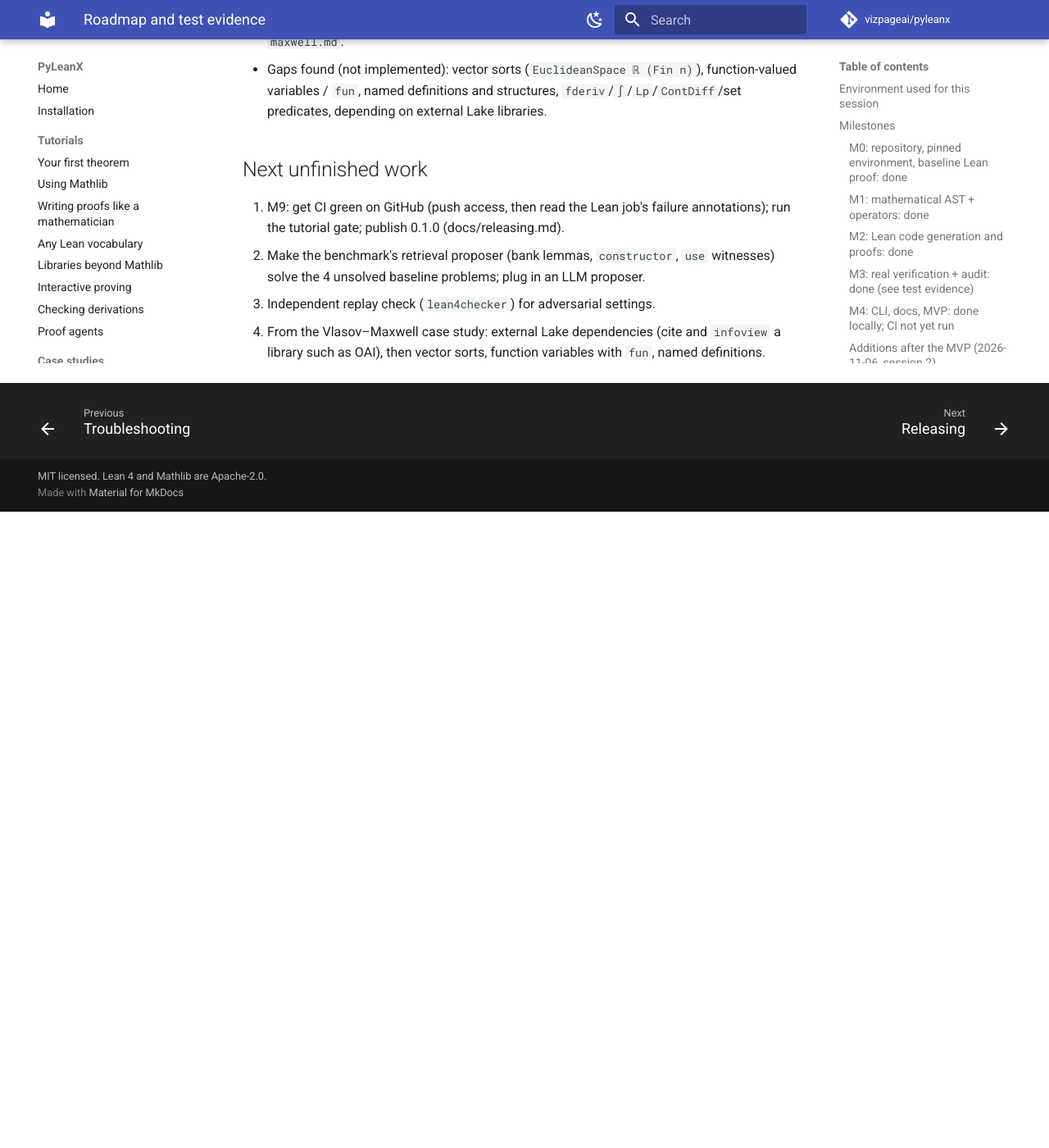
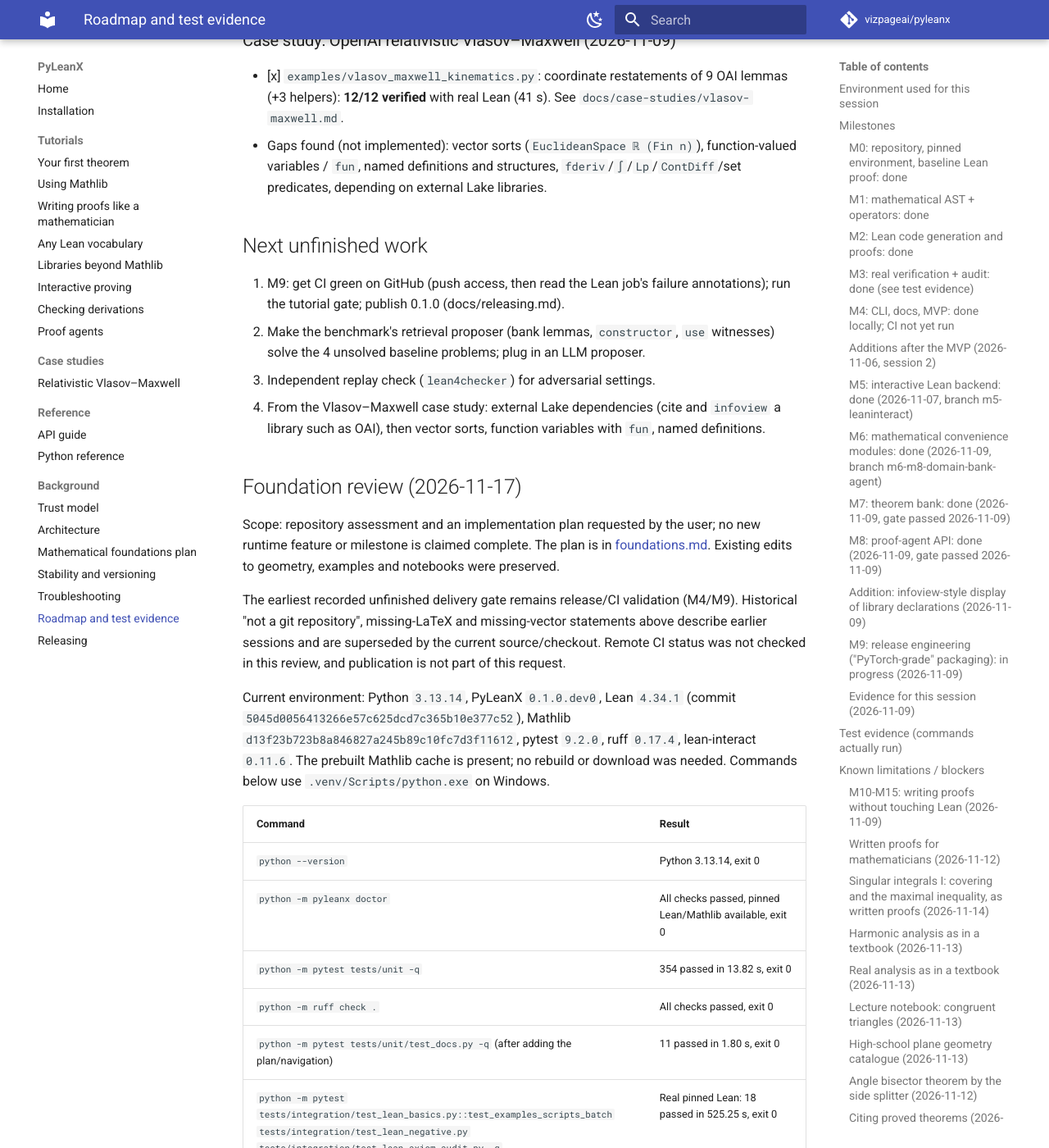
Before and after one commit to vizpageai/pyleanx, an MkDocs documentation site: the page built from docs/roadmap.md, in a window 1280 px wide and 1400 px high, scrolled down 19010 px. Shown: the whole window at 82% size. Built offline with MkDocs 1.6.1 and Material for MkDocs 9.7.7, drawn with Linux system fonts in a browser that asks for light colours; comment, search, counter and statistics services are not loaded; before the commit the page ends 19634 px from its top, so only the background shows below that; part of the change alters nothing that is shown; some of the changed text lies outside the part shown.

Commit message:
docs: plan mathematical foundations and textbook authoring

````diff
--- /dev/null
+++ b/docs/foundations.md
@@ -0,0 +1,255 @@
+# Plan: reusable mathematical foundations and textbook authoring
+
+Review date: 2026-11-17. This is a proposed implementation sequence, not a claim that
+the proposed APIs or domain coverage already exist. Local checks are recorded in
+[the roadmap](roadmap.md#foundation-review-2026-11-17).
+
+## Recommendation
+
+Build a common mathematical vocabulary and a chapter authoring layer on the existing
+verification engine. Prove that these work through small, reusable textbook chapters
+before expanding to more subjects. Keep Lean and Mathlib as the formal foundation;
+PyLeanX should supply the mathematical interface, conventions, explanations and reuse.
+
+The product goal is: an author states the objects and assumptions, writes intermediate
+mathematical claims, cites named results, and receives feedback at the failed step.
+They should not need to discover Lean declaration paths, supply instance arguments, or
+choose tactics for ordinary steps in a supported chapter. Arbitrary research mathematics
+will still require new vocabulary and formal proofs from library contributors.
+
+Use structured mathematical authoring first. A free-form English or LaTeX input layer
+can later propose structured statements for review. Neither English fluency nor a
+successful proof establishes that a translation expresses the author's intended theorem.
+
+## What the repository already provides
+
+| Existing component | Evidence in source | Build on it |
+|---|---|---|
+| Expression, binder and proof IR; deterministic Lean generation | `expr.py`, `types.py`, `binders.py`, `render/lean.py` | Preserve the translation and source maps |
+| Pinned batch verification, diagnostics, transitive axiom audit and caching | `backend/subprocess_backend.py`, `backend/audit.py`, `project.py` | Keep this as the final verification gate |
+| Written proof steps | `proofs.py`: `claim`, `chain`, `fix`, `choose`, `take`, `cases_on`, `induction_on`, `conclude` | Make these the primary authoring vocabulary |
+| Mathematical display and step explanations | `prose.py`, `render/latex.py`, `explain.py` | Render the same formal objects the checker consumes |
+| Definitions, structures and abstract parameters | `defs.py`, `types.py`: `type_param` | Support user-defined concepts and shared settings |
+| Citable theorem objects and persisted evidence | `proofs.py`: `TheoremRef`, `bank.py`, `serialize.py` | Reuse proof-carrying results across chapters |
+| Domain vocabulary and proved bridge facts | `algebra.py`, `numbers.py`, `analysis.py`, `geometry.py`, `complex_analysis.py`, `harmonic.py`, `realvar.py` | Consolidate and extend; do not replace working examples |
+| Declaration metadata and statement comparison | `bindings.py`, `faithful.py` | Seed curated bindings and check exact statements |
+
+The existing `readable_limit_sum.py` and `readable_group_abelian.py` examples already
+express recognisable mathematical arguments. The project is beyond a basic subprocess
+wrapper. However, examples and theorem-name catalogs do not yet establish comprehensive,
+consistent support for a domain.
+
+## Gaps that determine the architecture
+
+1. **Shared objects and conventions are fragmented.** For example, `realvar.set_of` and
+   `finset_of` construct types through a small Nat/Real/Int lookup; interval and set
+   helpers occur in several domain modules. General functions and products exist, but
+   general sets, maps between spaces, measures and subspaces need a coherent public
+   interface that domains can share.
+2. **Curated facts need richer contracts.** `_domain.lemma` currently returns a `Name`
+   with imports and a display label. Chapter authors also need the exact statement,
+   required assumptions, argument roles, conventions, aliases and coverage status.
+   Existing declaration export and statement comparison can supply part of this.
+3. **Routine proof automation is growing centrally.** `Justify._core` contains general
+   strategies alongside geometry-specific conversions and side-condition handling.
+   Separate reusable strategies and domain rules, with deterministic budgets and
+   understandable failures, before adding many more special cases.
+4. **A textbook is more than a theorem list.** Reusable chapter settings, numbered
+   definitions/results, references, draft status and document export need an explicit
+   document model. Theorem objects and the bank already provide much of the reuse layer.
+5. **Proof validity and readable evidence must stay connected.** In the reviewed code,
+   `prose(thm, result)` uses a supplied result's `verified` field without checking that
+   the result belongs to the current theorem/proof. Add binding of displayed evidence
+   to an exact immutable verification snapshot. This is a presentation risk; this
+   review does not establish a bypass of the batch verifier.
+6. **Release evidence needs reconciliation.** The roadmap contains historical blockers
+   and superseded feature descriptions. M0–M4 have local implementation evidence, but
+   fresh-install/Linux CI acceptance remains recorded as unfinished. Close those gates
+   before treating broader domain coverage as a stable foundation.
+
+## Architecture to converge on
+
+```mermaid
+flowchart TD
+    A[Chapter: definitions, assumptions, theorem statements, proof steps]
+    B[Domain vocabulary, named facts and mathematical conventions]
+    C[Shared objects: sets, functions, structures, spaces and measures]
+    D[Existing expression and proof IR with stable source identifiers]
+    E[Deterministic Lean generation]
+    F[Pinned Lean check and transitive axiom audit]
+    G[Evidence bound to theorem and proof snapshot]
+    H[Textbook display, failed-step feedback and reusable theorem bank]
+    A --> B --> C --> D --> E --> F --> G --> H
+    A --> D
+    B --> D
+```
+
+Do not build a second mathematical foundation or a dependent-type checker in Python.
+Shared descriptors record syntax, roles, scopes and conventions. Lean remains
+responsible for elaboration, implicit arguments, instance synthesis and proof checking.
+
+### Shared mathematical objects
+
+Extend the current descriptors with compositional constructors for sets and finite sets
+of arbitrary supported element types, maps, indexed families and subspaces. Reuse
+`Fn`, `Prod`, `Fin`, lambdas and big operators where possible. Add generic membership,
+subset, image, preimage, union/intersection and extensional equality operations.
+
+Next support explicit mathematical settings: a scalar field, vector space over that
+field, normed/inner-product space, topological space, measurable space and measure.
+Start with tested concrete specialisations; introduce generic dependent settings only
+as the chapters require them. Preserve the underlying field and ambient space in the
+descriptor so a mathematical display cannot quietly erase them.
+
+Conventions must be visible in statements and documentation: real versus complex
+scalars, pointwise versus almost-everywhere equality, functions versus Lp equivalence
+classes, probability measure versus arbitrary measure, finite versus infinite sums,
+totalised division, and Mathlib's definitions of derivatives, logarithms and square roots.
+Do not silently add regularity or nonzero assumptions to make a proof succeed.
+
+### A contract for every domain pack
+
+A domain pack should contain:
+
+- Definitions and objects with stable PyLeanX identifiers and mathematical notation.
+- Curated facts with argument roles, exact formal statements, assumptions, import
+  closure, Lean declaration or shipped proof, and toolchain/Mathlib pins.
+- Proven bridges between textbook definitions and reusable Mathlib abstractions.
+- Scoped simplification/application rules, with deterministic order and resource budgets.
+- Runnable textbook chapters, reuse examples and deliberately invalid variants.
+- A coverage manifest distinguishing supported, experimental and unavailable concepts.
+
+For example, a named Cauchy–Schwarz fact must identify its scalar field, inner-product
+space and norm conventions; a search result should show those assumptions before it
+can be cited. A missing hypothesis becomes an explicit obligation. An exported Lean
+name existing is only a name check, not certification that a wrapper states the intended
+mathematical fact.
+
+Use statement comparison by definitional equality where appropriate. Where a textbook
+form is only logically equivalent to Mathlib's form, ship and check an equivalence or
+adapter theorem; do not weaken `same_statement_as` to accept arbitrary similarity.
+
+### Textbook authoring
+
+First wrap existing theorem/definition objects in a small document model with sections,
+scoped assumptions, labels, references and a dependency graph. Materialise section
+assumptions into every exported theorem; leaving a section must not leave hidden mutable
+context. Draft results can appear in a document, but cannot serve as proved citations.
+
+Keep the existing `pl.proof`, `pl.claim`, `pl.chain`, `pl.choose` and `pl.conclude` API.
+An initial chapter should read as: define a sequence; state its assumptions; choose an
+index from convergence; bound two errors; conclude by the triangle inequality. The
+author should cite a mathematical fact or an earlier result, not a Lean path.
+
+Output numbered definitions, lemmas, theorems and proofs to notebooks and HTML first;
+add Markdown/LaTeX export after the document model stabilises. Show the exact statement,
+all assumptions, proof obligations and evidence. Explanatory notes remain comments and
+must not receive an independent verification badge.
+
+### Mathematical feedback and automation
+
+Separate the current gap filler into core arithmetic/logical strategies and domain
+strategies. Each step has a goal, available hypotheses, cited facts, local definitions
+and a budget. Report failure as, for example, "Step 4 needs x ≠ 0 to divide by x" when
+that obligation comes from Lean; otherwise say the step was not proved and show the
+remaining obligation. Do not infer mathematical falsity from automation failure.
+
+Distinguish search hints from enforced dependencies. Today `because=` supplies useful
+facts, and earlier claims/global automation may also finish the step. Keep that default
+clear. A later teaching mode may restrict available facts, but must specify and audit
+its dependency boundary. `avoid=` is useful for selected exclusions; it is not a
+universal guarantee of pedagogical independence.
+
+## Domain order and concrete acceptance chapters
+
+Rows describe proposed coverage, not current completeness. A pack is ready only for
+the documented scope that passes its chapter tests.
+
+| Order | Domain | Foundational vocabulary | Acceptance chapter |
+|---|---|---|---|
+| 1 | Logic, sets and maps | Quantifiers, membership, subsets, images, injective/surjective maps, finite sums | Image/preimage laws and composition of injections, with reusable intermediate lemmas |
+| 2 | Algebra and elementary number theory | Existing numeric sorts and group/ring/field support; homomorphisms, divisibility, induction | Group cancellation; an elementary divisibility argument; a polynomial identity reused in an inequality |
+| 3 | Linear algebra | Vector spaces over an explicit field, linear maps, spans, bases, matrices, inner products | Cauchy–Schwarz implies the triangle inequality; then an orthogonal-projection estimate |
+| 4 | Real analysis and topology | Sequences, limits, continuity, compactness, differentiability, integration | Limit of a sum from ε–N; mean-value reasoning and a reusable Lipschitz bound |
+| 5 | Measure and probability | Sigma algebras, measures, integrability, a.e. predicates, random variables, expectation | Linearity of expectation and a Markov bound with all integrability/nonnegativity conditions |
+| 6 | Euclidean geometry | Existing points, lines, segments, angles and triangles; explicit nondegeneracy | Similarity, side splitter and Pythagoras, then a new theorem citing the chapter's objects |
+| 7 | Complex and harmonic analysis | Holomorphic functions, contours, Fourier conventions, Lp spaces | Reuse Cauchy's formula; reuse a proved Fourier/L2 result with explicit normalisation |
+| 8 | Differential equations and scientific estimates | Time-dependent functions, derivatives, norms, initial/boundary data, regularity | A scalar ODE energy estimate; a conditional stability bound with hypotheses exposed |
+
+Geometry already has substantial examples and can validate the pack contract alongside
+algebra; it need not wait for the analysis sequence. Probability depends on measure
+theory; scientific estimates depend on linear algebra and analysis. Statistical inference,
+manifolds, abstract algebra beyond the initial scope and PDE solution theories follow
+only when their prerequisites and pinned-library coverage are established.
+
+Units/dimensions and numerical error are separate scientific layers. Exact real algebra
+does not certify floating-point code or experimental models. If added, model quantities,
+unit conversions and approximation bounds explicitly, with their own acceptance tests.
+
+## Implementation sequence and gates
+
+These are proposed work packages after the current milestones, not retroactive changes
+to what M0–M8 mean. Each package should be delivered in scoped, reviewable commits;
+preserve existing notebooks and in-progress geometry work.
+
+| Package | Main work and likely touchpoints | Completion gate |
+|---|---|---|
+| F0: reconcile and protect the baseline | `docs/roadmap.md`, release workflow, `prose.py`, evidence/result interfaces | Confirm outstanding M0–M4/release checks; a stale or unrelated result cannot label another proof checked; actual Lean positives and audit negatives pass |
+| F1: common sets and maps | `types.py`, `terms.py`, binders, rendering, serialization; shared vocabulary module | Generic set/map chapter, canonical round trip and deterministic Lean; wrong element types and scope escape rejected by Python or Lean |
+| F2: domain fact contracts | `_domain.py`, `bindings.py`, `faithful.py`, bank metadata | Pilot algebra/analysis facts have exact statements and assumptions; changed pins invalidate metadata; wrong wrappers fail contract tests |
+| F3: reliable mathematical steps | Split `Justify` strategies; `explain.py`, source maps, domain rule registration | Existing readable examples retain behaviour; failures identify the mathematical step; measured cold/warm time and bounded search; false claims remain unverified |
+| F4: chapter authoring | New document model over `Theorem`/definitions/citations, prose/notebook views | Two sections share definitions; one theorem reuses another; assumptions do not leak; cycles/unproved citations fail; changed proofs invalidate displayed evidence |
+| F5: first complete packs | Logic/sets, algebra, linear algebra; use existing analysis/geometry as regression pilots | Each pack meets the contract, has multiple chained results and can be extended without editing the renderer or central gap filler |
+| F6: expand by prerequisites | Analysis, measure/probability, geometry, complex/harmonic analysis, scientific estimates | Each addition passes chapter, semantic-edge and reuse tests before being advertised |
+
+F1 and F2 set the common contracts; migrate representative existing helpers behind
+compatible aliases rather than rewrite every domain at once. F3 can then use those
+contracts, and F4 can compose them. Introduce a versioned structured Lean metadata/audit
+helper only when needed, tested against the current pins. Interactive sessions can
+accelerate feedback; final verification always uses the audited batch path.
+
+### First three implementation PRs
+
+1. **Evidence and baseline:** bind prose/display status to a theorem/proof snapshot;
+   retain tests for unrelated results and mutation after verification; reconcile local
+   baseline evidence and outstanding CI gates. Do not claim remote CI passed without
+   its result.
+2. **Sets/maps foundation:** compose `Set(T)`/finite-set descriptors for supported types;
+   centralise membership, subset and image/preimage; add one short chapter and an
+   invalid-type counterpart. Preserve old domain helper calls through compatibility.
+3. **Curated fact pilot:** enrich a small selection of algebra and analysis facts with
+   mathematical names, exact statement contracts and explicit assumptions; demonstrate
+   lookup, citation and reuse in a new result without raw Lean or tactic selection.
+
+Do not start by generating thousands of bindings or adding a natural-language parser.
+Those do not resolve conventions, assumptions, usability or statement fidelity.
+
+## How to measure success
+
+- **Author experience:** in an initial evaluation with three mathematicians/scientists
+  who do not use Lean, each extends a supported chapter with a new theorem and cites
+  a previous result. Record tasks completed, time, interventions and needed Lean concepts.
+- **Formal evidence:** every advertised example has a real pinned Lean check, clean
+  transitive axiom audit and reproducible source/evidence. Negative variants include
+  missing hypotheses, false conclusions, unproved citations and disallowed axioms.
+- **Semantic fidelity:** manually review displayed statements and conventions; test
+  important edge cases such as zero denominators, degenerate geometry and a.e. equality.
+  Audit acceptance cannot replace this review.
+- **Extensibility:** a contributor adds one concept, its bridge facts and a chapter
+  without modifying the Lean renderer or a central tactic list.
+- **Performance:** publish cold import, warm step and final batch timings separately;
+  do not set a speedup claim from one cached run.
+
+For each pack, keep pure construction/serialization tests, real Lean statement-contract
+tests, complete chapter checks and cross-pack citation checks. Name existence alone
+and successful prose rendering do not satisfy a domain acceptance gate.
+
+## Upstream basis and compatibility boundary
+
+Lean's [proof validation documentation](https://lean-lang.org/doc/reference/latest/ValidatingProofs/)
+explains the distinction between accepting a proof and auditing its trust dependencies.
+[Mathematics in Lean: sets and functions](https://leanprover-community.github.io/mathematics_in_lean/C04_Sets_and_Functions.html)
+illustrates the typed sets/maps vocabulary a shared interface needs. These are design
+references; their current versions are not compatibility guarantees for this checkout.
+Resolve actual declarations and prove all wrappers against the project's pinned Lean
+`v4.34.1` and Mathlib `d13f23b723b8a846827a245b89c10fc7d3f11612`.
--- a/docs/roadmap.md
+++ b/docs/roadmap.md
@@ -1,4 +1,8 @@
 # Roadmap and status
+
+Current planning review: [reusable mathematical foundations and textbook authoring](foundations.md).
+See the [2026-11-17 review evidence](#foundation-review-2026-11-17) for current local checks;
+the dated implementation entries below are historical records.
 
 Last updated: 2026-11-06 (first implementation session).
 
@@ -329,3 +333,43 @@ explained; to investigate on an idle machine before claiming batch speedups).
 2. Make the benchmark's retrieval proposer (bank lemmas, `constructor`, `use` witnesses) solve the 4 unsolved baseline problems; plug in an LLM proposer.
 3. Independent replay check (`lean4checker`) for adversarial settings.
 4. From the Vlasov–Maxwell case study: external Lake dependencies (cite and `infoview` a library such as OAI), then vector sorts, function variables with `fun`, named definitions.
+
+## Foundation review (2026-11-17)
+
+Scope: repository assessment and an implementation plan requested by the user; no new
+runtime feature or milestone is claimed complete. The plan is in [foundations.md](foundations.md).
+Existing edits to geometry, examples and notebooks were preserved.
+
+The earliest recorded unfinished delivery gate remains release/CI validation (M4/M9).
+Historical "not a git repository", missing-LaTeX and missing-vector statements above
+describe earlier sessions and are superseded by the current source/checkout. Remote
+CI status was not checked in this review, and publication is not part of this request.
+
+Current environment: Python `3.13.14`, PyLeanX `0.1.0.dev0`, Lean `4.34.1`
+(commit `5045d0056413266e57c625dcd7c365b10e377c52`), Mathlib
+`d13f23b723b8a846827a245b89c10fc7d3f11612`, pytest `9.2.0`, ruff `0.17.4`,
+lean-interact `0.11.6`. The prebuilt Mathlib cache is present; no rebuild or download
+was needed. Commands below use `.venv/Scripts/python.exe` on Windows.
+
+| Command | Result |
+|---|---|
+| `python --version` | Python 3.13.14, exit 0 |
+| `python -m pyleanx doctor` | All checks passed, pinned Lean/Mathlib available, exit 0 |
+| `python -m pytest tests/unit -q` | 354 passed in 13.82 s, exit 0 |
+| `python -m ruff check .` | All checks passed, exit 0 |
+| `python -m pytest tests/unit/test_docs.py -q` (after adding the plan/navigation) | 11 passed in 1.80 s, exit 0 |
+| `python -m pytest tests/integration/test_lean_basics.py::test_examples_scripts_batch tests/integration/test_lean_negative.py tests/integration/test_lean_axiom_audit.py -q` | Real pinned Lean: 18 passed in 525.25 s, exit 0 |
+| `python -m mkdocs build --strict --site-dir .pyleanx-review-site` (after adding the roadmap anchor) | Built in 5.28 s, exit 0; generated review output removed |
+| `git diff --check` | Passed, exit 0 |
+
+The integration selection covers the core example batch, false/invalid/missing proofs,
+mixed batch attribution, timeout/environment errors, direct/transitive `sorry`, raw
+tactic policy, audit spoofing, foreign/native axioms and cache invalidation. The full
+domain/chapter integration suite, cross-platform CI and fresh-install gate were not
+rerun; this review does not certify every existing domain example.
+
+Implementation priorities: bind readable verification status to the exact theorem/proof;
+consolidate shared sets/maps and settings; add exact statement contracts to curated
+facts; separate domain proof strategies; compose existing theorem objects into chapters;
+expand domains through reusable acceptance chapters. New packs must keep final pinned
+Lean checking and transitive axiom auditing authoritative.
--- a/mkdocs.yml
+++ b/mkdocs.yml
@@ -45,6 +45,7 @@ nav:
   - Background:
       - Trust model: security.md
       - Architecture: architecture.md
+      - Mathematical foundations plan: foundations.md
       - Stability and versioning: stability.md
       - Troubleshooting: troubleshooting.md
       - Roadmap and test evidence: roadmap.md
````
